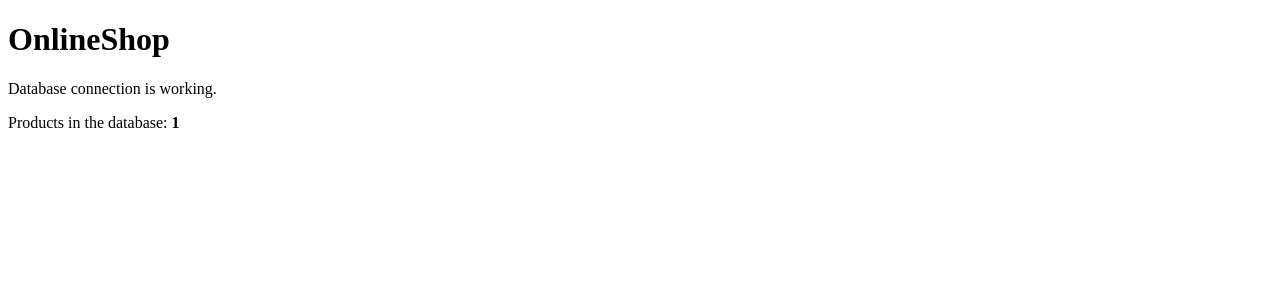
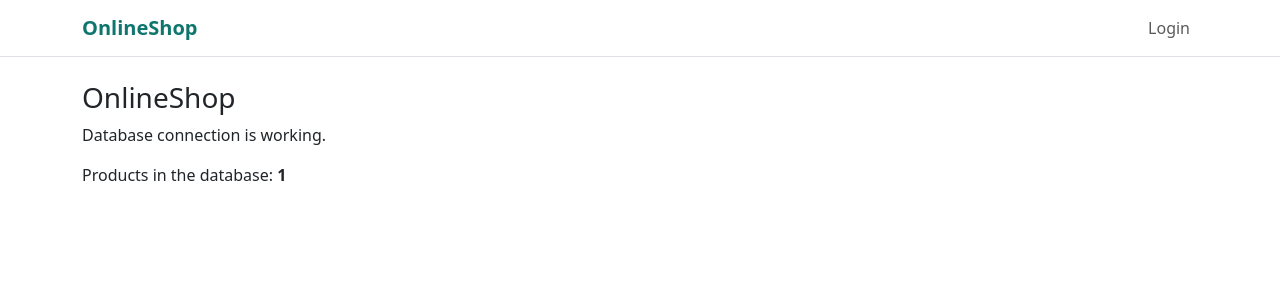
Before and after one commit to aeg58/online-shopping-management-system, a Spring app: template app/src/main/resources/templates/home.html in a window 1280 px wide. Shown: the top 300 px of the page. Run offline with Thymeleaf, Linux system fonts and the light colour scheme; the template is opened without the code that fills it: most values are stand-ins (such as "Sample title", 1, 10 or a date in 2020); data that the repository does not hold is empty.

Commit message:
app: add shared layout and navigation

```diff
--- /dev/null
+++ b/app/src/main/resources/static/css/app.css
@@ -0,0 +1,54 @@
+:root {
+    --osms-accent: #0f766e;
+    --osms-accent-dark: #115e59;
+    --bs-primary: #0f766e;
+    --bs-primary-rgb: 15, 118, 110;
+    --bs-link-color: #0f766e;
+    --bs-link-color-rgb: 15, 118, 110;
+    --bs-link-hover-color: #115e59;
+    --bs-link-hover-color-rgb: 17, 94, 89;
+}
+
+body {
+    background-color: #fff;
+}
+
+.btn-primary {
+    --bs-btn-bg: var(--osms-accent);
+    --bs-btn-border-color: var(--osms-accent);
+    --bs-btn-hover-bg: var(--osms-accent-dark);
+    --bs-btn-hover-border-color: var(--osms-accent-dark);
+    --bs-btn-active-bg: var(--osms-accent-dark);
+    --bs-btn-active-border-color: var(--osms-accent-dark);
+    --bs-btn-disabled-bg: var(--osms-accent);
+    --bs-btn-disabled-border-color: var(--osms-accent);
+    --bs-btn-focus-shadow-rgb: 15, 118, 110;
+}
+
+.form-control:focus,
+.form-select:focus {
+    border-color: var(--osms-accent);
+    box-shadow: 0 0 0 0.25rem rgba(15, 118, 110, 0.25);
+}
+
+.navbar-brand {
+    color: var(--osms-accent);
+    font-weight: 700;
+}
+
+.navbar-brand:hover,
+.navbar-brand:focus {
+    color: var(--osms-accent-dark);
+}
+
+.navbar .nav-link[aria-current="page"] {
+    color: var(--osms-accent);
+    font-weight: 600;
+    text-decoration: underline;
+    text-underline-offset: 0.35rem;
+}
+
+.login-panel {
+    margin-inline: auto;
+    max-width: 26rem;
+}
--- /dev/null
+++ b/app/src/main/resources/templates/fragments/layout.html
@@ -0,0 +1,73 @@
+<!DOCTYPE html>
+<html lang="en" xmlns:th="http://www.thymeleaf.org">
+<head th:fragment="head(title)">
+    <meta charset="UTF-8">
+    <meta name="viewport" content="width=device-width, initial-scale=1">
+    <title th:text="${title} + ' · OnlineShop'">OnlineShop</title>
+    <link rel="stylesheet"
+          href="https://cdn.jsdelivr.net/npm/bootstrap@5.3.3/dist/css/bootstrap.min.css"
+          integrity="sha384-QWTKZyjpPEjISv5WaRU9OFeRpok6YctnYmDr5pNlyT2bRjXh0JMhjY6hW+ALEwIH"
+          crossorigin="anonymous">
+    <link rel="stylesheet" th:href="@{/css/app.css}">
+</head>
+<body>
+
+<header th:fragment="navbar" class="border-bottom bg-white">
+    <nav class="navbar navbar-expand-lg" aria-label="Main menu">
+        <div class="container">
+            <a class="navbar-brand" th:href="@{/}">OnlineShop</a>
+            <button class="navbar-toggler" type="button" data-bs-toggle="collapse" data-bs-target="#mainMenu"
+                    aria-controls="mainMenu" aria-expanded="false" aria-label="Toggle menu">
+                <span class="navbar-toggler-icon"></span>
+            </button>
+
+            <div class="collapse navbar-collapse" id="mainMenu">
+                <ul class="navbar-nav me-auto" th:if="${currentUser != null}">
+                    <li class="nav-item" th:if="${currentUser.roleName == 'Admin'}">
+                        <a class="nav-link" th:href="@{/admin}"
+                           th:attr="aria-current=${currentPath == '/admin'} ? 'page' : null">Dashboard</a>
+                    </li>
+                    <li class="nav-item" th:if="${currentUser.roleName == 'Seller'}">
+                        <a class="nav-link" th:href="@{/seller}"
+                           th:attr="aria-current=${currentPath == '/seller'} ? 'page' : null">Dashboard</a>
+                    </li>
+                    <li class="nav-item" th:if="${currentUser.roleName == 'Customer'}">
+                        <a class="nav-link" th:href="@{/shop}"
+                           th:attr="aria-current=${currentPath == '/shop'} ? 'page' : null">Shop</a>
+                    </li>
+                </ul>
+
+                <ul class="navbar-nav ms-auto align-items-lg-center">
+                    <li class="nav-item" th:if="${currentUser == null}">
+                        <a class="nav-link" th:href="@{/login}"
+                           th:attr="aria-current=${currentPath == '/login'} ? 'page' : null">Login</a>
+                    </li>
+                    <th:block th:if="${currentUser != null}">
+                        <li class="nav-item">
+                            <span class="navbar-text me-lg-3">
+                                <span th:text="${currentUser.username}">username</span>
+                                <span class="badge text-bg-light border ms-1" th:text="${currentUser.roleName}">Role</span>
+                            </span>
+                        </li>
+                        <li class="nav-item">
+                            <a class="nav-link" th:href="@{/logout}">Logout</a>
+                        </li>
+                    </th:block>
+                </ul>
+            </div>
+        </div>
+    </nav>
+</header>
+
+<div th:fragment="messages">
+    <div class="alert alert-success" role="status" th:if="${successMessage}" th:text="${successMessage}">Saved</div>
+    <div class="alert alert-danger" role="alert" th:if="${errorMessage}" th:text="${errorMessage}">Error</div>
+</div>
+
+<script th:fragment="scripts"
+        src="https://cdn.jsdelivr.net/npm/bootstrap@5.3.3/dist/js/bootstrap.bundle.min.js"
+        integrity="sha384-YvpcrYf0tY3lHB60NNkmXc5s9fDVZLESaAA55NDzOxhy9GkcIdslK1eN7N6jIeHz"
+        crossorigin="anonymous"></script>
+
+</body>
+</html>
--- a/app/src/main/resources/templates/home.html
+++ b/app/src/main/resources/templates/home.html
@@ -1,13 +1,17 @@
 <!DOCTYPE html>
 <html lang="en" xmlns:th="http://www.thymeleaf.org">
-<head>
-    <meta charset="UTF-8">
-    <meta name="viewport" content="width=device-width, initial-scale=1">
-    <title>OnlineShop</title>
-</head>
+<head th:replace="~{fragments/layout :: head('Home')}"></head>
 <body>
-    <h1>OnlineShop</h1>
+<header th:replace="~{fragments/layout :: navbar}"></header>
+
+<main class="container py-4">
+    <div th:replace="~{fragments/layout :: messages}"></div>
+
+    <h1 class="h3">OnlineShop</h1>
     <p>Database connection is working.</p>
     <p>Products in the database: <strong th:text="${productCount}">0</strong></p>
+</main>
+
+<script th:replace="~{fragments/layout :: scripts}"></script>
 </body>
 </html>
```
Also changed, not shown: app/src/main/java/com/osms/controller/LayoutAdvice.java (added, +14 -0 lines).
